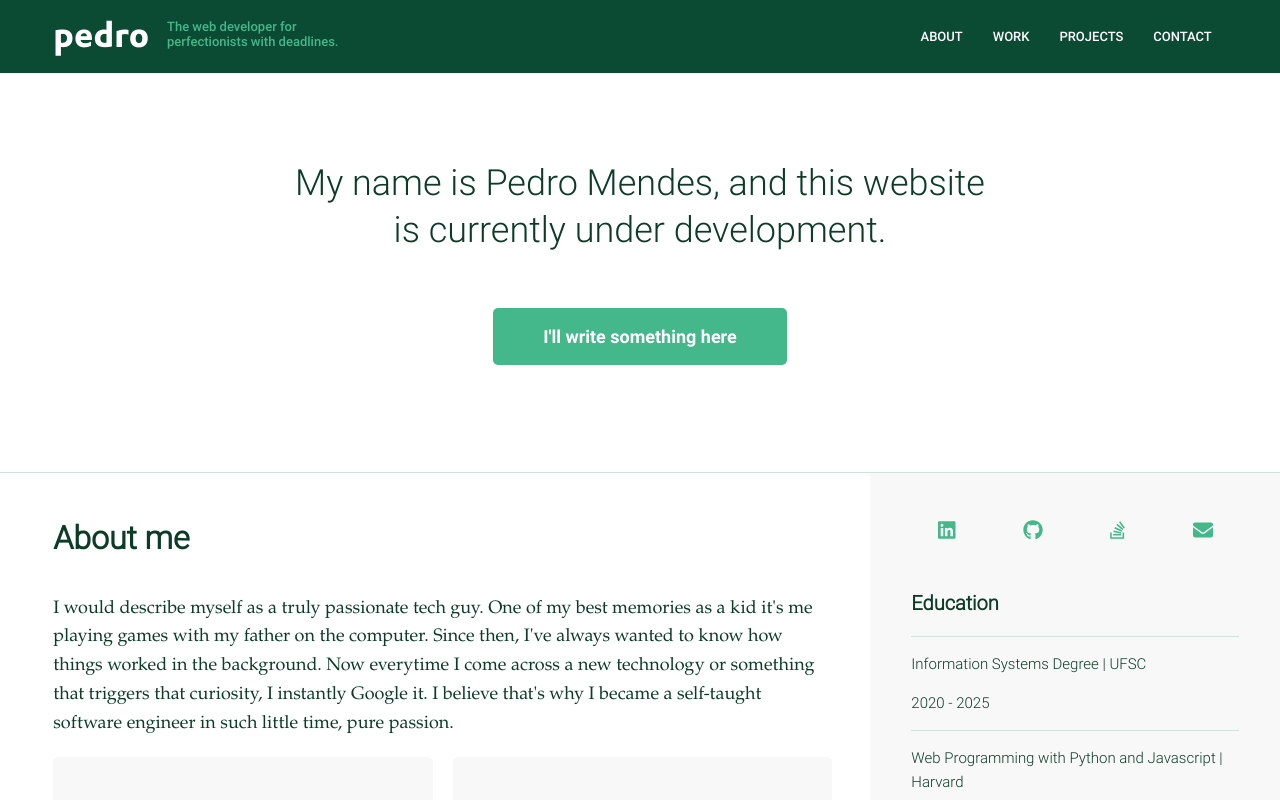
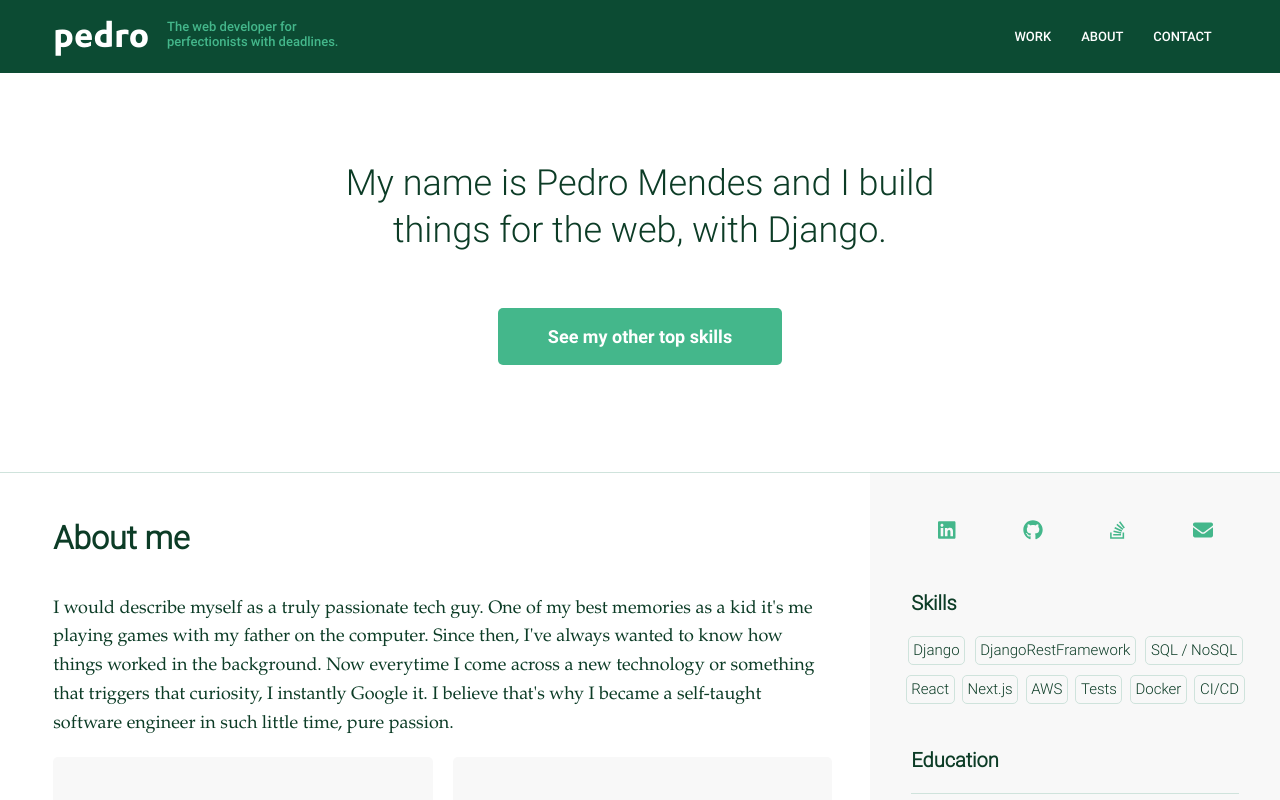
Before and after one commit to p-schlickmann/mendespedro.dev, a Next.js app: page / in a window 1280 px wide. Shown: the top 800 px of the page. Built offline with nearby package versions, Linux system fonts and the light colour scheme.

Commit message:
created id references on hrefs

```diff
--- a/components/Header.js
+++ b/components/Header.js
@@ -1,8 +1,13 @@
-import styles from '../styles/Header.module.css'
+import {useEffect, useRef, useState} from "react";
+
+import {useRouter} from "next/router";
+import Link from 'next/link'
 import { FontAwesomeIcon } from '@fortawesome/react-fontawesome';
 import {faBars} from "@fortawesome/free-solid-svg-icons";
-import {useEffect, useRef, useState} from "react";
-import {useRouter} from "next/router";
+
+import styles from '../styles/Header.module.css'
+
+
 
 const Header = () => {
     const [isMobileMenuOpen, setMobileMenuOpen] = useState(false)
@@ -44,10 +49,9 @@ const Header = () => {
                     <FontAwesomeIcon icon={faBars} color={'white'} className={styles.menuIcon}/>
                 </div>
                 <div className={styles.buttonsContainer}>
-                    <a href={'#about'}>ABOUT</a>
-                    <a href={'#work'}>WORK</a>
-                    <a href={'#projects'}>PROJECTS</a>
-                    <a href={'#contact'}>CONTACT</a>
+                    <Link href={'/work'}><a target={'_blank'}>WORK</a></Link>
+                    <a href={'/#about'}>ABOUT</a>
+                    <a href={'/#contact'}>CONTACT</a>
                 </div>
             </div>
             <div ref={wrapperRef} style={{display: isMobileMenuOpen ? 'initial' : 'none'}} className={styles.mobileMenu}>
--- a/pages/index.js
+++ b/pages/index.js
@@ -31,14 +31,14 @@ export default function Home() {
               <div className={styles.copyBanner}>
                   <p className={styles.bannerText}>
                       <em>
-                          My name is Pedro Mendes, and this website is currently under development.
+                          My name is Pedro Mendes and I build <br/> things for the web, with Django.
                       </em>
                   </p>
                   <p>
-                      <a href={''} className={styles.bannerButton}>I'll write something here</a>
+                      <a href={'#about'} className={styles.bannerButton}>See my other top skills</a>
                   </p>
               </div>
-              <div className={styles.secondaryContainer}>
+              <div className={styles.secondaryContainer} id={'about'}>
                   <div className={styles.left}>
                       <h1 className={styles.secondaryHeader}>About me</h1>
                       <p>
@@ -60,7 +60,7 @@ export default function Home() {
                       <a href={workUrl} className={styles.allProjectsButton}>
                           Browse all my work
                       </a>
-                      <div className={styles.separator}/>
+                      <div className={styles.separator} id={'contact'}/>
                       <h1 className={styles.secondaryHeader} >Contact</h1>
                       <p>Ill write something here to make the person contact me</p>
                   </div>
@@ -80,6 +80,38 @@ export default function Home() {
                           </a>
                       </div>
                       <div className={styles.rightMenuHeader}>
+                          <h2>Skills</h2>
+                      </div>
+                      <div className={styles.skillsContainer}>
+                          <div className={styles.skillItem}>
+                            Django
+                          </div>
+                          <div className={styles.skillItem}>
+                              DjangoRestFramework
+                          </div>
+                          <div className={styles.skillItem}>
+                              SQL / NoSQL
+                          </div>
+                          <div className={styles.skillItem}>
+                              React
+                          </div>
+                          <div className={styles.skillItem}>
+                              Next.js
+                          </div>
+                          <div className={styles.skillItem}>
+                              AWS
+                          </div>
+                          <div className={styles.skillItem}>
+                              Tests
+                          </div>
+                          <div className={styles.skillItem}>
+                              Docker
+                          </div>
+                          <div className={styles.skillItem}>
+                              CI/CD
+                          </div>
+                      </div>
+                      <div className={styles.rightMenuHeader} style={{marginTop: '40px'}}>
                           <h2>Education</h2>
                       </div>
                       <div className={styles.rightMenuText}>
--- a/styles/Home.module.css
+++ b/styles/Home.module.css
@@ -140,6 +140,22 @@
   text-decoration: underline;
 }
 
+.skillsContainer {
+  display: flex;
+  flex-wrap: wrap;
+  align-items: center;
+  justify-content: space-evenly;
+  margin: 0 8%;
+  row-gap: 10px;
+  column-gap: 5px;
+}
+
+.skillItem {
+  border-radius: 5px;
+  border: 1px solid var(--border);
+  padding: 0.1em 0.3em;
+}
+
 @media (max-width: 768px) {
   .right {
     padding: 0 10px;
```
